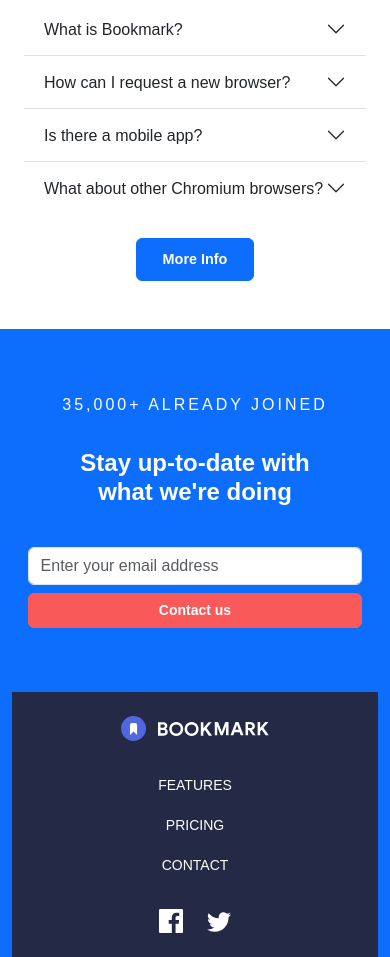
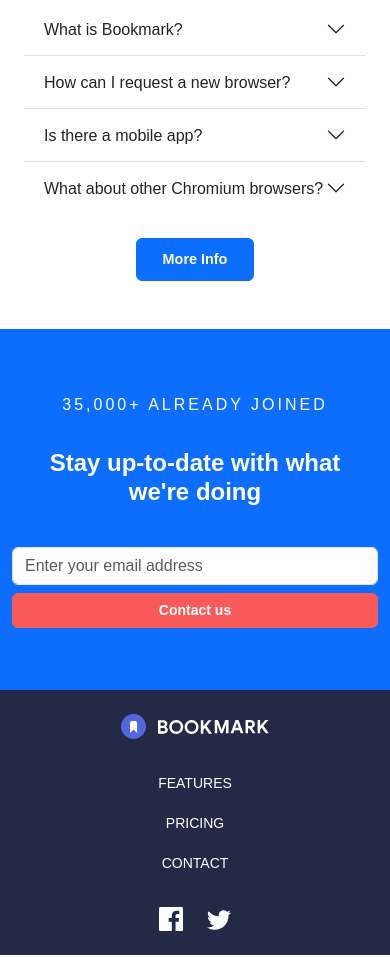
Before and after one commit to manuK1777/S-1-2-Bootstrap-SASS, a website: page index.html in a window 390 px wide. Shown: the part 3444-4401 px from the top of the page. Drawn offline with nearby package versions, Linux system fonts and the light colour scheme.

Commit message:
S1.2. Acabado

```diff
--- a/index.html
+++ b/index.html
@@ -72,7 +72,8 @@
                                 <button type="button" class="btn btn-primary btn-sm mt-2 btn-chrome">
                                     <a class="nav-link m-0 mt-0 p-0 ps-3 pe-3" href="#">Get it on Chrome</a>
                                 </button>
-                                <button type="button" class="btn btn-light btn-sm mt-2 custom-bg-gray custom-shadow btn-firefox">
+                                <button type="button"
+                                    class="btn btn-light btn-sm mt-2 custom-bg-gray custom-shadow btn-firefox">
                                     <a class="nav-link m-0 mt-0 p-0 ps-3 pe-3" href="#">Get it on Firefox</a>
                                 </button>
                             </div>
@@ -167,7 +168,7 @@
                                     <div class="blue-left-shadow"></div>
                                 </div>
                                 <div class="col-12 col-lg-6 order-2">
-                                    <div class="card-md custom-card2 ms-5 mt-5" style="width: 22rem;">
+                                    <div class="card-md custom-card2 ms-auto me-auto mt-5" style="width: 22rem;">
                                         <div class="card-body">
                                             <h4 class="card-title fw-bold mb-3">Intelligent search</h4>
                                             <p class="card-text text-justify">Our powerful search feature will help you
@@ -198,7 +199,7 @@
                                     <div class="blue-left-shadow"></div>
                                 </div>
                                 <div class="col-12 col-lg-6 order-2">
-                                    <div class="card-md custom-card2 ms-5 mt-5" style="width: 22rem;">
+                                    <div class="card-md custom-card2 ms-auto me-auto mt-5" style="width: 22rem;">
                                         <div class="card-body">
                                             <h4 class="card-title fw-bold mb-3">Share your bookmarks</h4>
                                             <p class="card-text text-justify">Easily share your bookmarks and
@@ -355,38 +356,39 @@
         </section>
 
     </div>
-    <!-- footer -->
+
     <footer>
         <div class="container-fluid text-bg-primary mt-5">
-            <div class="row mx-0 p-3 my-2  justify-content-center">
-                <div class="col-11 col-md-6 text-center mt-5 ">
+            <div class="row mx-0 p-3 my-2 justify-content-center">
+                <div class="col-12 col-md-6 text-center mt-5 ">
                     <span class="text-white cust-txt-footer">35,000+ ALREADY JOINED</span>
                     <h2 class="text-white fw-bolder text-center cust-h2-footer">Stay up-to-date with what we're
                         doing</h2>
                 </div>
             </div>
-            <form class="row bg-primary justify-content-center g-2 pb-5 mb-3 needs-validation" novalidate>
-                <div class="col-11 col-md-4 position-relative ms-md-auto">
+            <form class="row g-2 justify-content-center bg-primary needs-validation custom-mg-footer" novalidate>
+                <div class="col-md-4 ms-auto">
                     <input id="validationCustomEmail" type="email" class="form-control"
                         placeholder="Enter your email address" required>
                     <div class="invalid-feedback text-white">
-                        Enter an email address!
+                        Whoops, make sure it's an email.
                     </div>
                 </div>
-                <div class="col-11 col-md-3 d-grid d-md-block me-md-auto">
+                <div class="col-md-2 col-12 d-grid d-md-block me-md-auto">
                     <button type="submit" class="btn btn-submit text-white">Contact us</button>
                 </div>
             </form>
+        </div>
 
 
         <!-- footer navbar-->
-            <div class="container-fluid custom-bg-footer-footer px-0 py-2 custom-padding">
-                <div class="nav flex-column flex-lg-row text-uppercase text-white py-3 ms-lg-5">
-                    <div class="container align-items-center">
-                        <div class="row mx-0 align-items-center text-white">
+        <div class="container-fluid custom-bg-footer-footer py-2">
+            <div class="nav text-uppercase text-white py-3 custom-padding-navfoot">
+                <div class="container-fluid align-items-center">
+                    <div class="row align-items-center text-white">
                         <div class="col-12 col-md-2 text-center">
                             <a href="#">
-                                    <img class="img cust-logo-footer" style="max-width: 105%;"
+                                <img class="img cust-logo-footer" style="max-width: 100%;"
                                     src="Imagenes/logo-bookmark-negativo.svg" alt="logo">
                             </a>
                         </div>
@@ -401,8 +403,7 @@
                         </div>
                         <div class="col-6 col-md-1 ms-md-auto text-end cust-foot-txt-div cust-ic-div">
                             <a href="#" class="facebook">
-                                    <img class="img-fluid" src="Imagenes/icon-facebook.svg" alt="facebook"
-                                        class="icons">
+                                <img class="img-fluid" src="Imagenes/icon-facebook.svg" alt="facebook" class="icons">
                             </a>
                         </div>
                         <div class="col-6 col-md-1 text-start cust-foot-txt-div cust-ic-div">
@@ -414,7 +415,7 @@
                 </div>
             </div>
         </div>
-        </div>
+
     </footer>
 
 
--- a/scss/styles.scss
+++ b/scss/styles.scss
@@ -34,22 +34,18 @@ p {
 
 .custom-bg-footer-footer {
   background-color: #242946;
-  padding-left: 0 !important;
-  padding-right: 0 !important;
-  // margin-left: 0%;
-  // margin-right: 0%;
-  // width: 100%;
 }
 
-// .custom-padding {
-//   --bs-gutter-x: 0 !important;
-//   --bs-gutter-y: 0 !important;
-//   padding-right: 0 !important;
-//   padding-left: 0 !important;
-//   margin-right: 0 !important;
-//   margin-left: 0 !important;
-// }
+.custom-padding-navfoot {
+  padding-left: 68px;
+  padding-right: 68px;
+  margin-left: auto;
+  margin-right: auto;
+}
 
+form {
+  padding-bottom: 62px;
+}
 
 //navbar expanded header
 .nav-item:hover .nav-link {
@@ -77,13 +73,6 @@ p {
   font-size: 0.875rem;
 }
 
-
-// .btn,
-// .btn-primary .nav-link {
-//   font-weight: 700;
-//   font-size: 0.875rem;
-// }
-
 .btn,
 .btn-primary .nav-link {
   font-weight: 700;
@@ -102,7 +91,6 @@ p {
 .btn-chrome:hover a {
   color: $primary-color !important;
 }
-
 
 .btn-firefox:hover, .nav-link:hover a {
   background-color: transparent;
@@ -131,16 +119,10 @@ button.nav-link.active#sharing-tab {
   border-bottom: #FA5959 2px solid;
 }
 
-
-
 .nav-link {
   margin-right: 2rem;
   color: black;
 }
-
-// .custom-shadow {
-//   box-shadow: 0 0 10px rgba(119, 111, 111, 0.5);
-// }
 
 .img-main1 {
   position: relative;
@@ -175,46 +157,6 @@ button.nav-link.active#sharing-tab {
   background: #5266df;
   border-bottom-right-radius: 8rem;
 }
-
-// downloads section
-// .custom-browser-box {
-//   border: rgba($color: #000000, $alpha: 0.1) 1px solid;
-//   box-shadow: 6px 6px 10px rgba(0, 0, 0, 0.1);
-//   border-radius: 5px;
-//   margin: 0.8rem;
-//   // margin-top: 2.3rem;
-//   // padding-bottom: 1.3rem;
-// }
-
-// #br-box-1, #br-box-2, #br-box-3 {
-//   border: rgba($color: #000000, $alpha: 0.1) 1px solid;
-//   width: calc(100% / 4);
-//   box-shadow: 6px 6px 10px rgba(0, 0, 0, 0.1);
-//   border-radius: 5px;
-//   margin: 0.8rem;
-//   margin-top: 2.3rem;
-//   padding-bottom: 1.3rem;
-// }
-
-
-
-
-
-// @media (min-width: 767.8px) {
-//   #br-box-1 {
-//     align-self: flex-start !important;
-//   }
-
-//   #br-box-2 {
-//     margin-top: 30px;
-//     align-self: center !important;
-//   }
-
-//   #br-box-3 {
-//     margin-top: 120px !important;
-//     align-self: flex-end !important;
-//   }
-// }
 
 //Downloads browser cards
 .browser-cards {
@@ -261,19 +203,6 @@ button.nav-link.active#sharing-tab {
   background-color: transparent;
   color: $primary-color !important;
 }
-
-
-
-//FAQs section
-
-// .accordion-button {
-//   background-color: $secondary-color;
-// }
-
-// .accordion-collapse.collapse.show {
-//   color: black !important;
-//   background-color: #746e6e;
-// }
 
 .accordion-header:active {
   color: black !important;
@@ -434,14 +363,6 @@ button.nav-link.active#sharing-tab {
     margin-top: 3rem !important;
   }
 
-
-
-  // .nav-item:hover .nav-link {
-  //   color: $secondary-color;
-  // }
-
-
-
   .cust-foot-txt-div {
     padding-top: 1rem;
 
@@ -454,15 +375,7 @@ button.nav-link.active#sharing-tab {
   .cust-ic-div {
     margin-top: 1rem;
   }
-
 }
-
-// footer
-// #footer .a {
-//   color: white;
-//   text-decoration: none;
-//   font-size: 13px;
-// }
 
 .text-footer {
   color: white;
@@ -475,18 +388,6 @@ button.nav-link.active#sharing-tab {
   background-color: $secondary-color;
   border-color: $secondary-color;
 }
-
-// .icons:hover {
-//   background-color: #fa5959;
-
-// }
-
-// #footer a:hover {
-//   color: $secondary !important;
-// }
-
-
-
 
 //media queries for main content card "A simple bookmark manager"
 @media (max-width: 575.8px) {
@@ -501,6 +402,10 @@ button.nav-link.active#sharing-tab {
     margin-bottom: 2rem;
     padding-left: 0;
   }
+
+  .custom-mg-footer {
+        margin-left: 38px;
+      }
 }
 
 @media (max-width: 991.9px) {
@@ -551,3 +456,10 @@ button.nav-link.active#sharing-tab {
   }
 
 }
+
+@media (min-width: 991px) {
+
+  .custom-mg-footer {
+    margin-left: 76px;
+  }
+}
```
Also changed, not shown: README.md, css/styles.css, 1 other file. Lines whose indentation alone changed are shown as unchanged.
